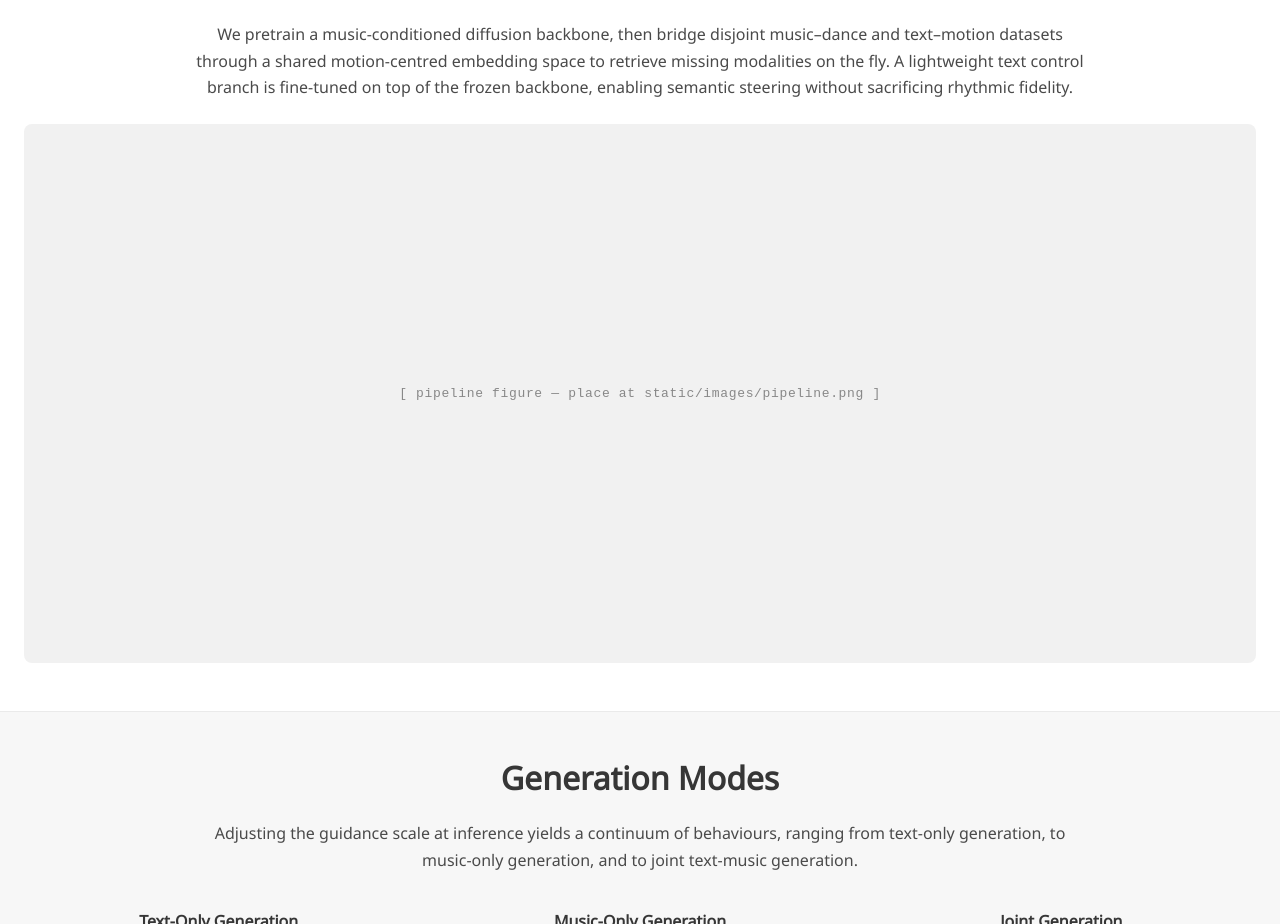
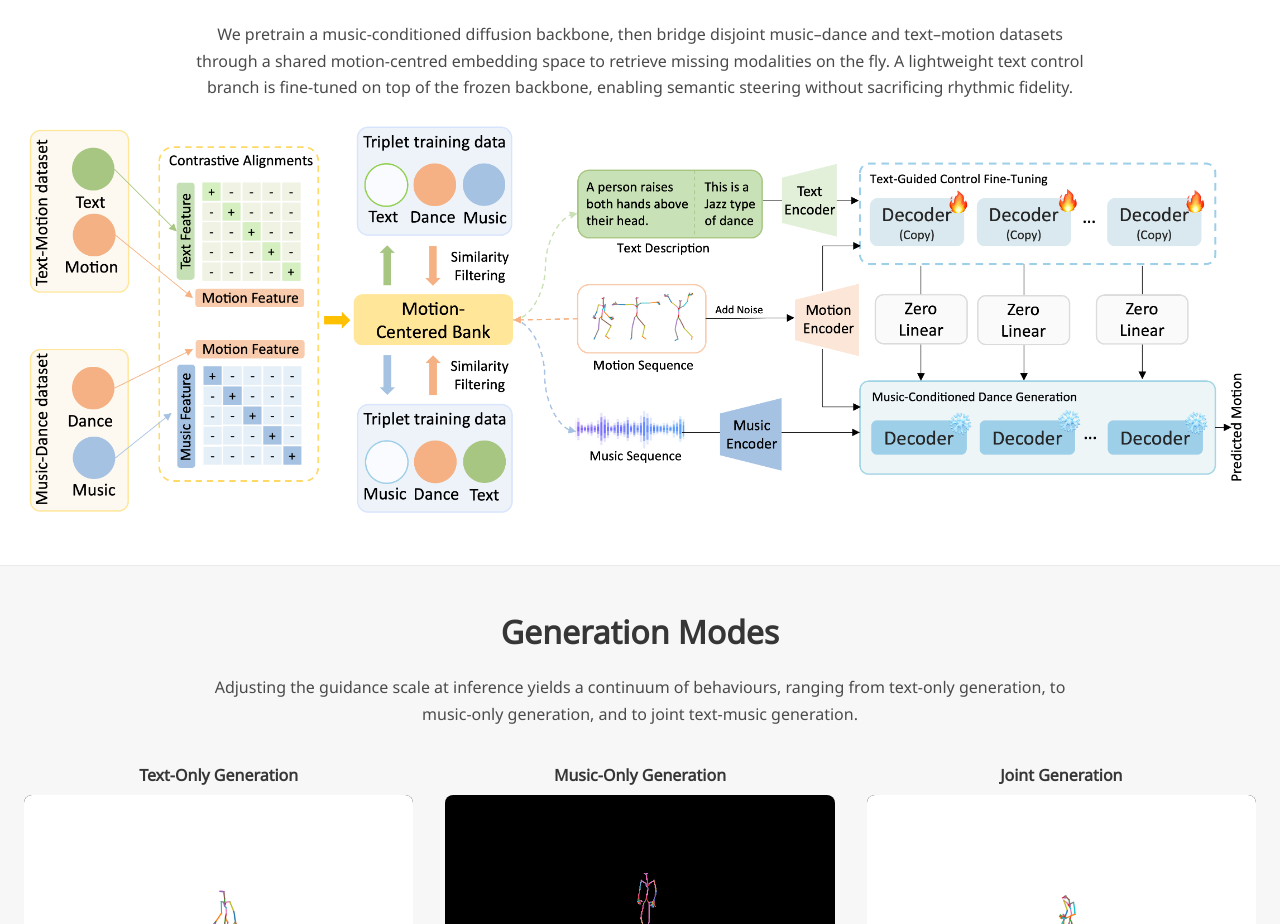
Before and after one commit to TeMuDance/test, a plain HTML site: page index.html in a window 1280 px wide. Shown: the part 1745-2669 px from the top of the page. Drawn offline with nearby package versions, Linux system fonts and the light colour scheme; a script that the page names is missing; some icons are missing; a web font is replaced by a local one.

Commit message:
Update index.html

```diff
--- a/index.html
+++ b/index.html
@@ -308,7 +308,7 @@
       </p>
 
       <figure class="image pipeline-figure">
-        <img src="Figure/frame.png"
+        <img src="Figure/Picture 1.png"
              alt="TeMuDance pipeline"
              loading="lazy"
              onerror="this.style.display='none'; this.nextElementSibling.style.display='flex';">
```
